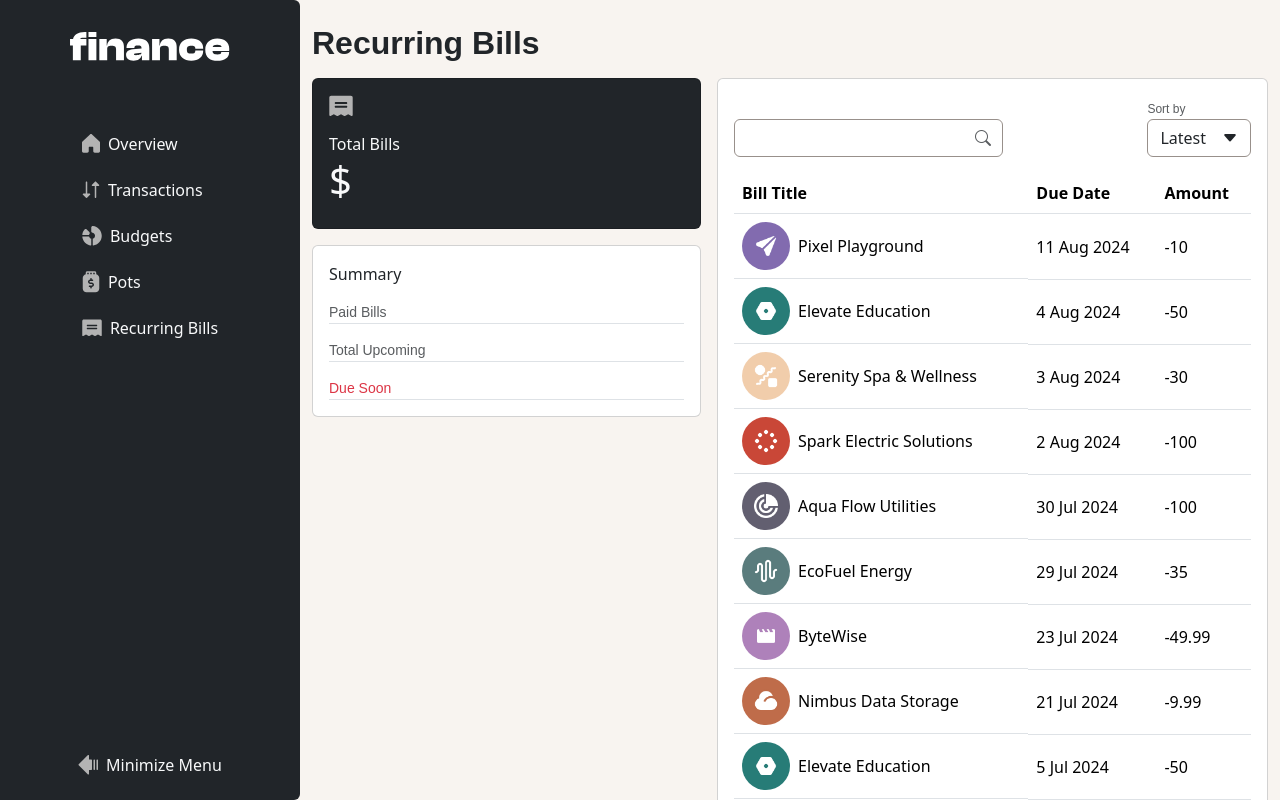
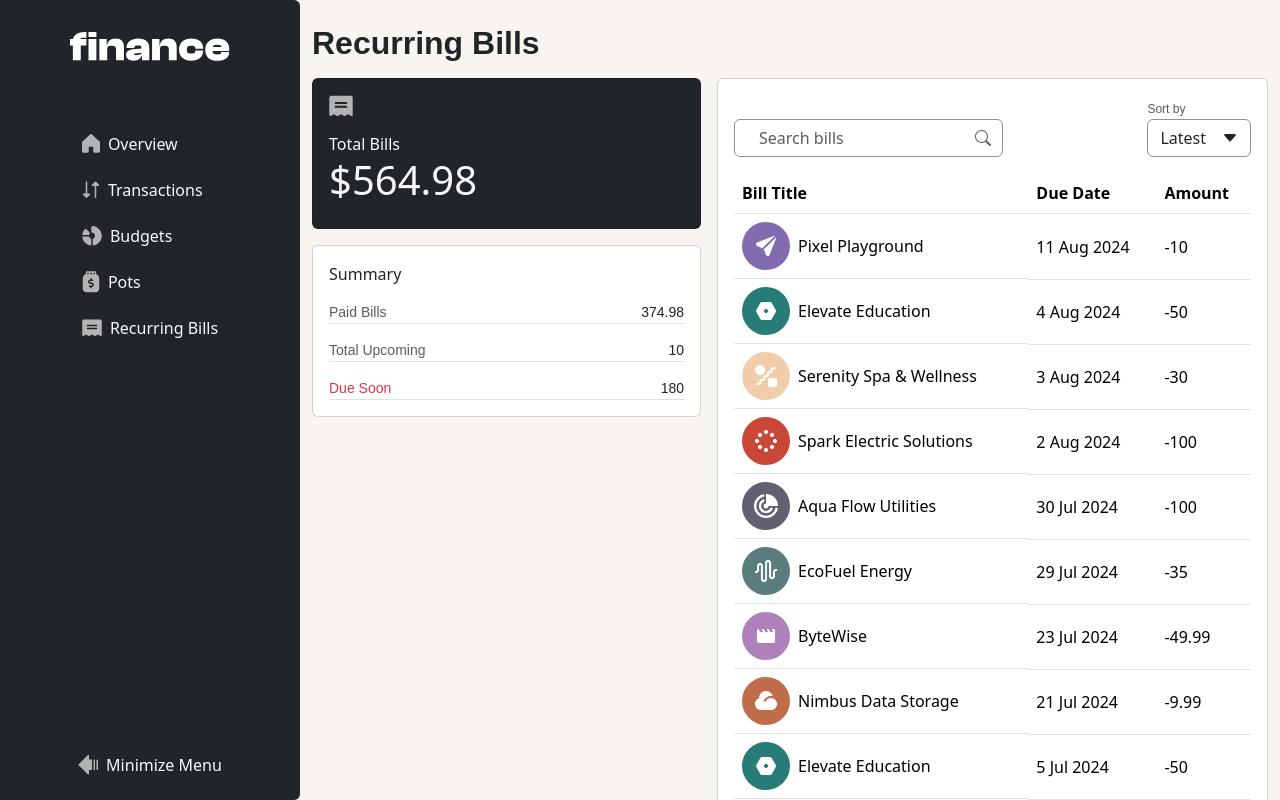
Before and after one commit to abdalsimam1-sketch/personal-finance-app, a React (Vite) app: page /bills in a window 1280 px wide. Shown: the top 800 px of the page. Built offline with nearby package versions, Linux system fonts and the light colour scheme.

Commit message:
add : total,paid,due and upcoming calculations and rendering

```diff
--- a/src/HelperFunctions/CurrentDate.js
+++ b/src/HelperFunctions/CurrentDate.js
@@ -1,14 +1,26 @@
 const Today = new Date("2024-8-1");
-const soon = new Date(Today.getTime() + 2 * 24 * 60 * 60 * 1000);
+const soon = new Date(Today.getTime() + 5 * 24 * 60 * 60 * 1000);
 export const CheckIfPaid = (date) => {
   const BillDate = new Date(date);
-  if (BillDate > Today && BillDate <= soon) {
+  if (BillDate.getTime() === Today.getTime()) {
+    return "due";
+  } else if (BillDate > Today && BillDate <= soon) {
     return "soon";
-  } else if (BillDate === Today) {
-    return "due";
   } else if (BillDate > Today) {
     return "upcoming";
   } else if (BillDate < Today) {
     return "paid";
   }
 };
+
+export const suffix = (date) => {
+  if (date === 1) {
+    return "st";
+  } else if (date === 2) {
+    return "nd";
+  } else if (date === 3) {
+    return "rd";
+  } else {
+    return "th";
+  }
+};
--- a/src/pages/RecurringBills.jsx
+++ b/src/pages/RecurringBills.jsx
@@ -4,9 +4,33 @@ import billsIcon from "../assets/images/icon-nav-recurring-bills.svg";
 import { Input } from "../components/UI/Input";
 import data from "../data/data.json";
 import { FormatDate } from "../HelperFunctions/DateFormat";
+import { CheckIfPaid } from "../HelperFunctions/CurrentDate";
+import { suffix } from "../HelperFunctions/CurrentDate";
 export const RecurringBills = () => {
   const recurringBills = data.transactions.filter(
     (item) => item.recurring === true,
+  );
+  const billsStatus = recurringBills.map((item) => ({
+    ...item,
+    status: CheckIfPaid(item.date),
+  }));
+  const paid = billsStatus.filter((item) => item.status === "paid");
+  const upComing = billsStatus.filter((item) => item.status === "upcoming");
+  const dueSoon = billsStatus.filter((item) => item.status === "soon");
+
+  const totalPaid = paid.reduce((sum, item) => sum + Math.abs(item.amount), 0);
+  const totalUpComing = upComing.reduce(
+    (sum, item) => sum + Math.abs(item.amount),
+    0,
+  );
+  const totalDue = dueSoon.reduce(
+    (sum, item) => sum + Math.abs(item.amount),
+    0,
+  );
+
+  const totalBills = recurringBills.reduce(
+    (sum, item) => sum + Math.abs(item.amount),
+    0,
   );
   return (
     <div className="container d-flex flex-column gap-3">
@@ -23,7 +47,7 @@ export const RecurringBills = () => {
                 style={{ width: "1.5rem" }}
               />
               <div className="">
-                <span>Total Bills</span> <h1>$</h1>
+                <span>Total Bills</span> <h1>${totalBills}</h1>
               </div>
             </div>
           </div>
@@ -31,24 +55,24 @@ export const RecurringBills = () => {
             <span>Summary</span>
             <div className="d-flex justify-content-between align-items-center text-preset-4 border-bottom">
               <span className="text-muted">Paid Bills</span>
-              <span></span>
+              <span>{totalPaid}</span>
             </div>
             <div className="d-flex justify-content-between align-items-center text-preset-4 border-bottom">
               {" "}
               <span className="text-muted">Total Upcoming</span>
-              <span></span>
+              <span>{totalUpComing}</span>
             </div>
             <div className="d-flex justify-content-between align-items-center text-preset-4 border-bottom">
               {" "}
               <span className="text-danger">Due Soon</span>
-              <span></span>
+              <span>{totalDue}</span>
             </div>
           </div>
         </section>
         <section className="col-12 col-lg-7 ">
           <div className="card p-3 d-flex flex-column gap-3">
             <section className="d-flex justify-content-between">
-              <Input variant="icon"></Input>
+              <Input variant="icon" placeholder="Search bills"></Input>
               <div>
                 <span className="text-muted text-preset-5">Sort by</span>
                 <div className="form-control d-flex gap-3 text-nowrap">
```
